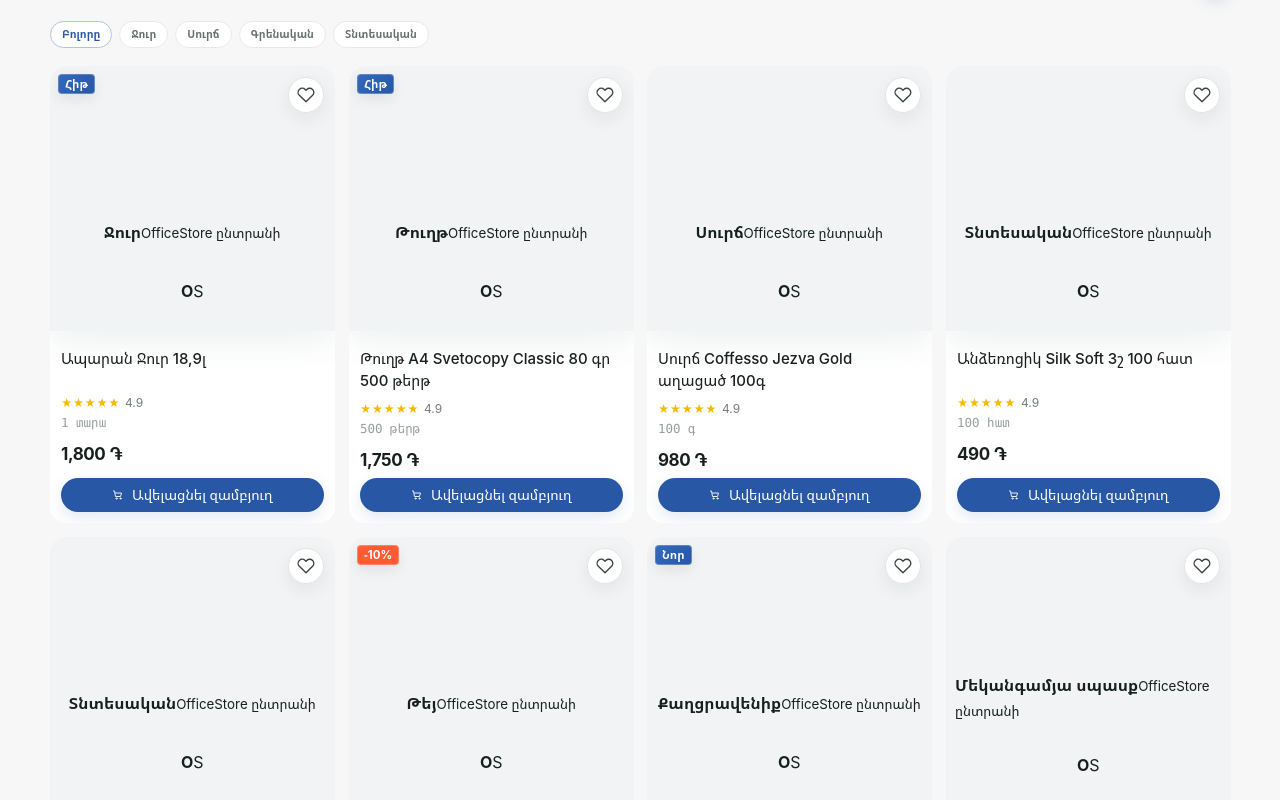
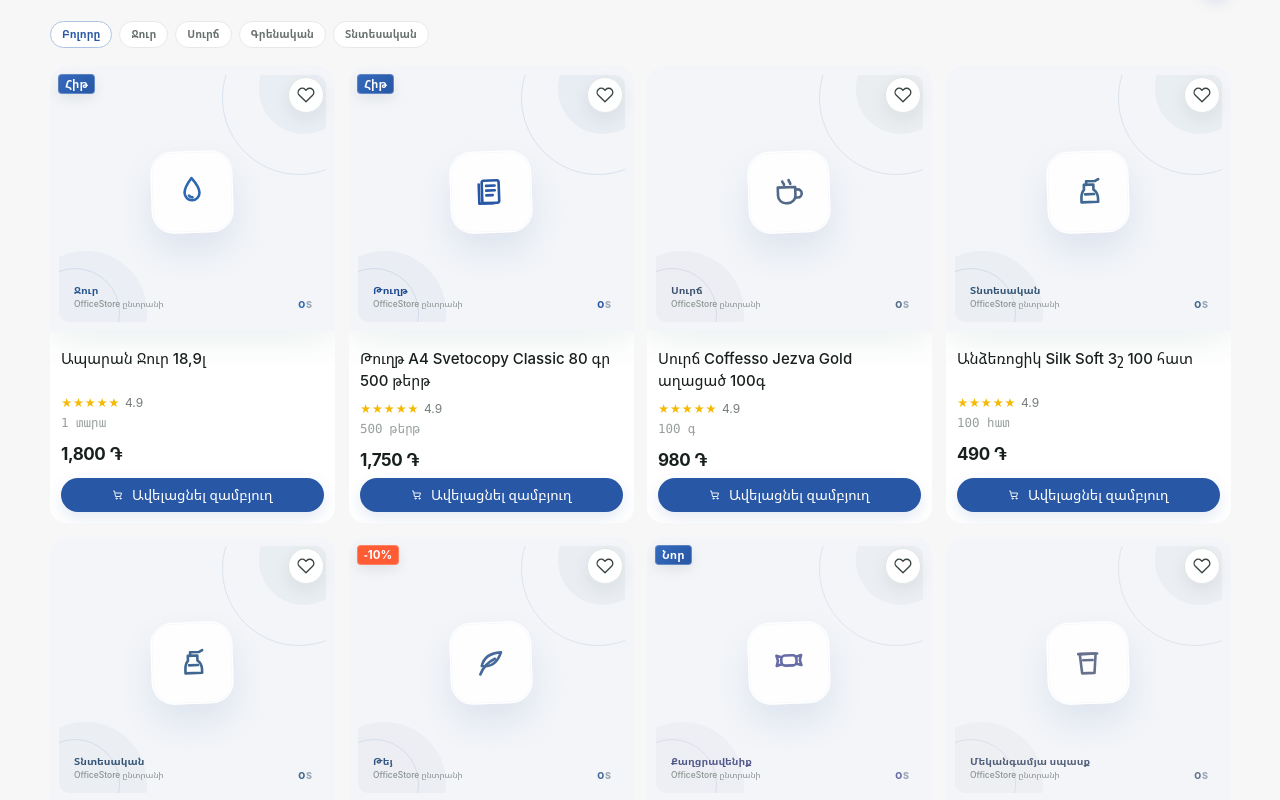
Before and after one commit to lenamertzanidou-oss/officestore-redesign, a React (Vite) app: page /#/ in a window 1280 px wide. Shown: the part 1220-2020 px from the top of the page. Built offline with nearby package versions, Linux system fonts and the light colour scheme; a web font is replaced by a local one.

Commit message:
Build branded category product placeholder system

```diff
--- a/src/styles/v9.css
+++ b/src/styles/v9.css
@@ -1106,32 +1106,220 @@ textarea:focus-visible{
 }
 
 
-/* Shared product placeholder image */
+/* Shared branded product visual */
 .product-visual-placeholder{
+  --pv-accent:#2757A5;
+  --pv-accent-dark:#1F4B92;
+  --pv-soft:#EEF3FB;
+  --pv-soft-2:#F7F9FC;
   width:100%!important;
   height:100%!important;
   min-height:inherit;
+  position:relative!important;
   display:grid!important;
   place-items:center!important;
   overflow:hidden!important;
   border:0!important;
   border-radius:inherit!important;
-  background:#F2F3F5!important;
+  background:
+    radial-gradient(circle at 72% 24%,rgba(255,255,255,.95),transparent 25%),
+    linear-gradient(145deg,var(--pv-soft-2) 0%,var(--pv-soft) 100%)!important;
   box-shadow:none!important;
   transform:none!important;
-}
-
-.product-placeholder-image{
-  display:block!important;
-  width:100%!important;
-  height:100%!important;
-  max-width:100%!important;
-  max-height:100%!important;
-  object-fit:contain!important;
-  object-position:center!important;
-  mix-blend-mode:normal!important;
-  transform:none!important;
-  filter:none!important;
+  isolation:isolate;
+}
+
+.product-visual-branded::before{
+  content:"";
+  position:absolute;
+  width:46%;
+  aspect-ratio:1;
+  left:-13%;
+  bottom:-21%;
+  border-radius:50%;
+  background:var(--pv-accent);
+  opacity:.045;
+  z-index:0;
+}
+
+.product-visual-branded::after{
+  content:"";
+  position:absolute;
+  width:34%;
+  aspect-ratio:1;
+  right:-9%;
+  top:-13%;
+  border-radius:50%;
+  background:var(--pv-accent);
+  opacity:.055;
+  z-index:0;
+}
+
+.product-placeholder-orbit{
+  position:absolute;
+  border:1px solid color-mix(in srgb,var(--pv-accent) 13%,transparent);
+  border-radius:50%;
+  z-index:0;
+}
+
+.product-placeholder-orbit-a{
+  width:58%;
+  aspect-ratio:1;
+  right:-19%;
+  top:-22%;
+}
+
+.product-placeholder-orbit-b{
+  width:34%;
+  aspect-ratio:1;
+  left:-11%;
+  bottom:-15%;
+}
+
+.product-placeholder-object{
+  position:relative;
+  z-index:2;
+  width:82px;
+  height:82px;
+  display:grid!important;
+  place-items:center!important;
+  border:1px solid rgba(255,255,255,.92);
+  border-radius:22px;
+  background:rgba(255,255,255,.88);
+  color:var(--pv-accent);
+  box-shadow:
+    0 18px 34px rgba(39,87,165,.10),
+    inset 0 0 0 1px rgba(39,87,165,.035);
+  transform:translateY(-7px) rotate(-2deg);
+}
+
+.product-placeholder-object svg{
+  width:38px;
+  height:38px;
+  display:block;
+}
+
+.product-placeholder-caption{
+  position:absolute;
+  z-index:2;
+  left:15px;
+  bottom:13px;
+  display:flex!important;
+  flex-direction:column;
+  gap:2px;
+  max-width:64%;
+}
+
+.product-placeholder-caption strong{
+  color:var(--pv-accent-dark);
+  font-size:10.5px;
+  line-height:1.2;
+  font-weight:700;
+}
+
+.product-placeholder-caption small{
+  color:#8B9491;
+  font-size:8.5px;
+  line-height:1.2;
+  font-weight:500;
+}
+
+.product-placeholder-brand{
+  position:absolute;
+  z-index:2;
+  right:14px;
+  bottom:13px;
+  display:inline-flex!important;
+  align-items:center;
+  justify-content:center;
+  gap:1px;
+  color:#9AA6B5;
+  font-size:9px;
+  line-height:1;
+  font-weight:800;
+  letter-spacing:-.04em;
+}
+
+.product-placeholder-brand b{
+  color:var(--pv-accent);
+  font:inherit;
+}
+
+.product-visual-placeholder.type-water{
+  --pv-accent:#2E68AE;
+  --pv-accent-dark:#24558F;
+  --pv-soft:#EAF3FC;
+  --pv-soft-2:#F5FAFE;
+}
+
+.product-visual-placeholder.type-coffee{
+  --pv-accent:#526987;
+  --pv-accent-dark:#3D526F;
+  --pv-soft:#EEF2F7;
+  --pv-soft-2:#F8F9FB;
+}
+
+.product-visual-placeholder.type-tea{
+  --pv-accent:#456A99;
+  --pv-accent-dark:#34557F;
+  --pv-soft:#EEF3F9;
+  --pv-soft-2:#F8FAFC;
+}
+
+.product-visual-placeholder.type-sweet{
+  --pv-accent:#666CA5;
+  --pv-accent-dark:#505789;
+  --pv-soft:#F0F0FA;
+  --pv-soft-2:#FAFAFD;
+}
+
+.product-visual-placeholder.type-sugar{
+  --pv-accent:#5B6F9E;
+  --pv-accent-dark:#465B85;
+  --pv-soft:#F0F3F9;
+  --pv-soft-2:#FAFBFD;
+}
+
+.product-visual-placeholder.type-paper{
+  --pv-accent:#2757A5;
+  --pv-accent-dark:#1F4B92;
+  --pv-soft:#EAF1FB;
+  --pv-soft-2:#F7FAFE;
+}
+
+.product-visual-placeholder.type-stationery{
+  --pv-accent:#405F9B;
+  --pv-accent-dark:#304A7E;
+  --pv-soft:#EEF2FA;
+  --pv-soft-2:#F9FAFD;
+}
+
+.product-visual-placeholder.type-notebook{
+  --pv-accent:#485A78;
+  --pv-accent-dark:#374861;
+  --pv-soft:#F0F2F6;
+  --pv-soft-2:#FAFBFC;
+}
+
+.product-visual-placeholder.type-household{
+  --pv-accent:#3F678F;
+  --pv-accent-dark:#315474;
+  --pv-soft:#EDF3F8;
+  --pv-soft-2:#F8FAFC;
+}
+
+.product-visual-placeholder.type-cup{
+  --pv-accent:#66728D;
+  --pv-accent-dark:#505D78;
+  --pv-soft:#F1F3F7;
+  --pv-soft-2:#FBFBFC;
+}
+
+.product-visual-placeholder.type-dispenser{
+  --pv-accent:#365D98;
+  --pv-accent-dark:#294B7E;
+  --pv-soft:#EDF2FA;
+  --pv-soft-2:#F8FAFD;
 }
 
 .market-product-card .product-media,
@@ -1140,32 +1328,180 @@ textarea:focus-visible{
 .checkout-line-visual,
 .limited-deal-media,
 .fig-hero-slider-image{
-  background:#F2F3F5!important;
-}
-
-.market-product-card .product-placeholder-image{
-  padding:12px!important;
-}
-
-.product-visual-detail .product-placeholder-image{
-  padding:28px!important;
-}
-
-.cart-line-image .product-placeholder-image,
-.checkout-line-visual .product-placeholder-image{
-  padding:5px!important;
-}
-
-.gallery-thumbs .product-placeholder-image{
-  padding:4px!important;
-}
-
-.fig-hero-slider-image .product-placeholder-image{
-  padding:16px!important;
+  background:#F3F5F8!important;
+}
+
+.market-product-card .product-media .product-visual-placeholder{
+  min-height:100%!important;
+  height:100%!important;
+  border-radius:10px!important;
 }
 
 .product-card:hover .product-visual-placeholder{
   transform:none!important;
+}
+
+.product-card:hover .product-placeholder-object{
+  transform:translateY(-9px) rotate(0deg);
+  box-shadow:
+    0 21px 38px rgba(39,87,165,.13),
+    inset 0 0 0 1px rgba(39,87,165,.035);
+}
+
+.product-placeholder-object{
+  transition:transform .28s ease,box-shadow .28s ease;
+}
+
+.product-visual-detail{
+  min-height:480px!important;
+}
+
+.product-visual-detail .product-placeholder-object{
+  width:150px;
+  height:150px;
+  border-radius:34px;
+  transform:translateY(-18px) rotate(-2deg);
+  box-shadow:0 28px 54px rgba(39,87,165,.12);
+}
+
+.product-visual-detail .product-placeholder-object svg{
+  width:72px;
+  height:72px;
+}
+
+.product-visual-detail .product-placeholder-caption{
+  left:28px;
+  bottom:25px;
+}
+
+.product-visual-detail .product-placeholder-caption strong{
+  font-size:15px;
+}
+
+.product-visual-detail .product-placeholder-caption small{
+  margin-top:2px;
+  font-size:10.5px;
+}
+
+.product-visual-detail .product-placeholder-brand{
+  right:27px;
+  bottom:26px;
+  font-size:12px;
+}
+
+.product-visual-hero .product-placeholder-object{
+  width:118px;
+  height:118px;
+  border-radius:29px;
+}
+
+.product-visual-hero .product-placeholder-object svg{
+  width:56px;
+  height:56px;
+}
+
+.gallery-thumbs .product-placeholder-caption,
+.gallery-thumbs .product-placeholder-brand,
+.gallery-thumbs .product-placeholder-orbit,
+.cart-line-image .product-placeholder-caption,
+.cart-line-image .product-placeholder-brand,
+.cart-line-image .product-placeholder-orbit,
+.checkout-line-visual .product-placeholder-caption,
+.checkout-line-visual .product-placeholder-brand,
+.checkout-line-visual .product-placeholder-orbit{
+  display:none!important;
+}
+
+.gallery-thumbs .product-placeholder-object{
+  width:34px;
+  height:34px;
+  border-radius:9px;
+  transform:none;
+  box-shadow:none;
+}
+
+.gallery-thumbs .product-placeholder-object svg{
+  width:18px;
+  height:18px;
+}
+
+.cart-line-image .product-placeholder-object{
+  width:46px;
+  height:46px;
+  border-radius:12px;
+  transform:none;
+  box-shadow:none;
+}
+
+.cart-line-image .product-placeholder-object svg{
+  width:24px;
+  height:24px;
+}
+
+.checkout-line-visual .product-placeholder-object{
+  width:26px;
+  height:26px;
+  border-radius:7px;
+  transform:none;
+  border:0;
+  box-shadow:none;
+  background:rgba(255,255,255,.9);
+}
+
+.checkout-line-visual .product-placeholder-object svg{
+  width:14px;
+  height:14px;
+}
+
+.checkout-line-visual .product-visual-branded::before,
+.checkout-line-visual .product-visual-branded::after,
+.cart-line-image .product-visual-branded::before,
+.cart-line-image .product-visual-branded::after{
+  opacity:.025;
+}
+
+.limited-deal-media .product-placeholder-object{
+  width:96px;
+  height:96px;
+  border-radius:24px;
+}
+
+.fig-hero-slider-image .product-placeholder-object{
+  width:112px;
+  height:112px;
+  border-radius:28px;
+}
+
+@media (max-width:680px){
+  .market-product-card .product-placeholder-object{
+    width:68px;
+    height:68px;
+    border-radius:18px;
+  }
+
+  .market-product-card .product-placeholder-object svg{
+    width:32px;
+    height:32px;
+  }
+
+  .market-product-card .product-placeholder-caption{
+    left:11px;
+    bottom:10px;
+  }
+
+  .market-product-card .product-placeholder-caption strong{
+    font-size:9.5px;
+  }
+
+  .market-product-card .product-placeholder-caption small{
+    display:none;
+  }
+
+  .market-product-card .product-placeholder-brand{
+    right:11px;
+    bottom:10px;
+    font-size:8px;
+  }
 }
 
 
```
